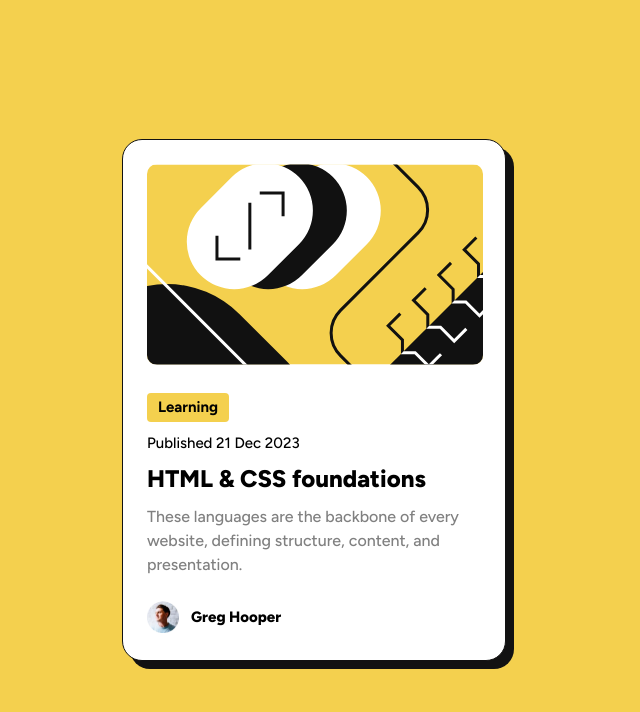
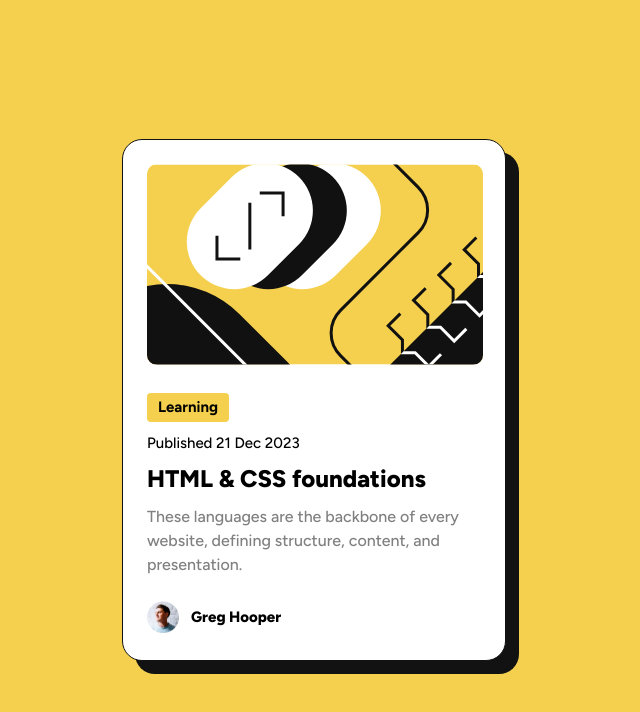
Before and after one commit to QS3H/Front-End-Mentor-blog-preview-card-Solution, a plain HTML site: page index.html in a window 1280 px wide. In both pictures the pointer is over the element 640 px from the left and 400 px from the top of the page. Shown: the whole page, without its empty margins (326-966 px from the left). Drawn offline with Linux system fonts and the light colour scheme.

Commit message:
Update styles.css

```diff
--- a/styles.css
+++ b/styles.css
@@ -46,6 +46,17 @@ body {
   padding: 24px;
   box-shadow: 8px 8px 0px 0px var(--neutral-color-black);
   border: 1px solid var(--neutral-color-black);
+}
+
+.card:active {
+  cursor: url('./assets/images/cursor.png'), auto;
+  box-shadow: 13px 13px var(--neutral-color-black);
+}
+
+.card:hover {
+  cursor: url('./assets/images/cursor.png'), auto;
+  box-shadow: 13px 13px var(--neutral-color-black);
+  transition: .2s;
 }
 
 .image {
```
